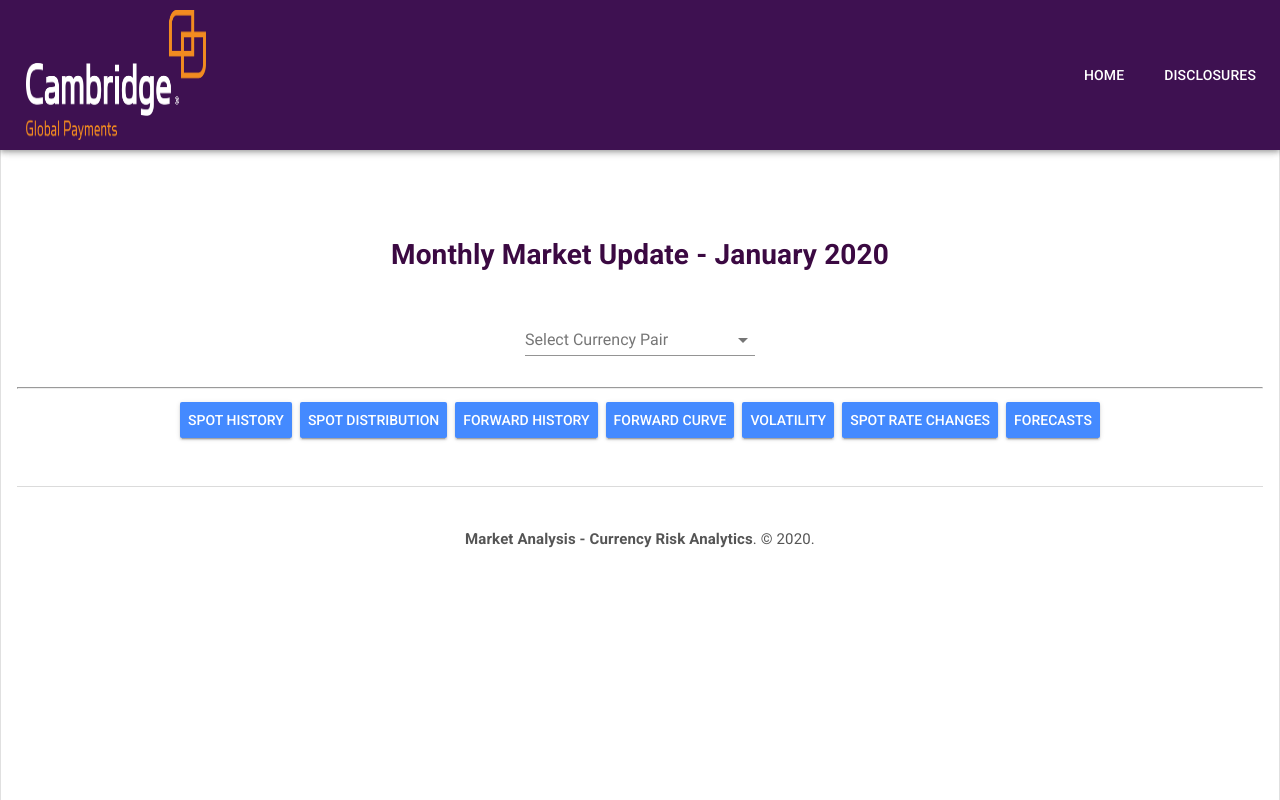
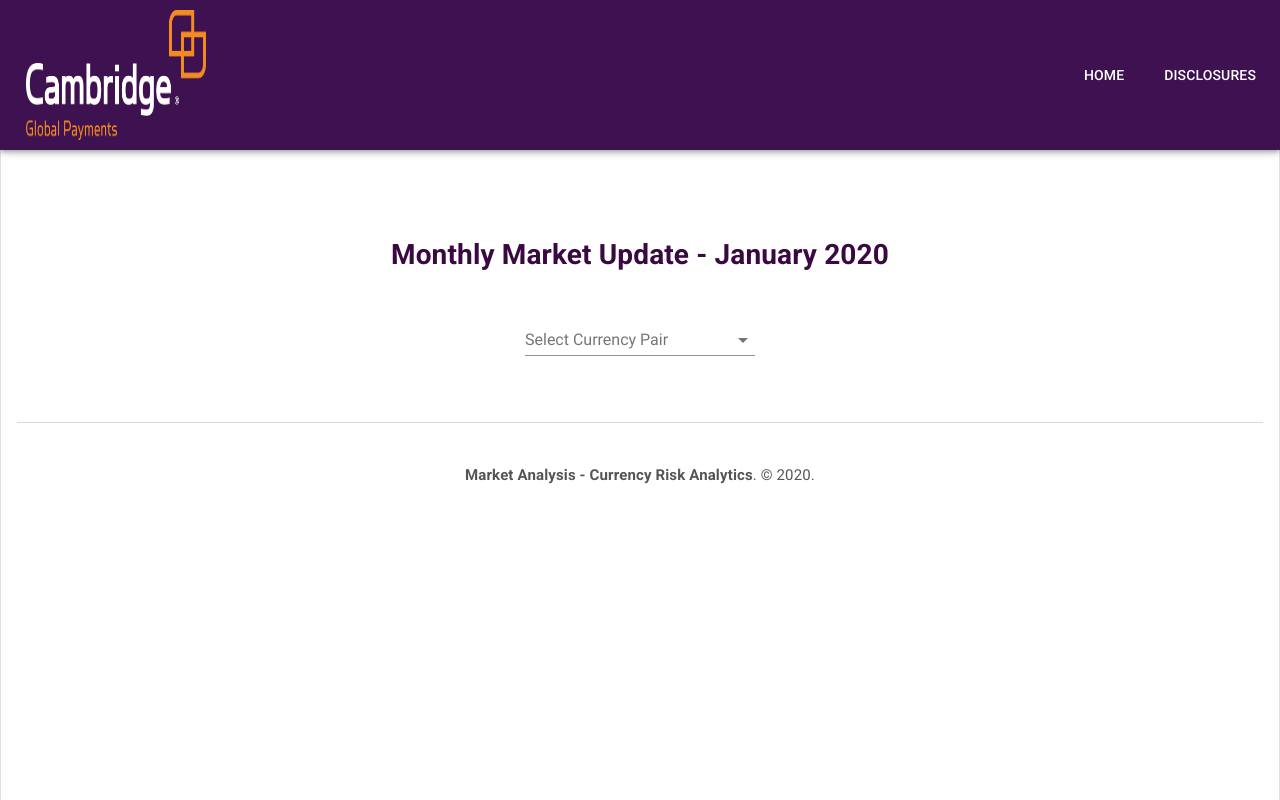
Before and after one commit to CambridgeFX/test-vue-plotly, a Vue app: page /#/ in a window 1280 px wide. Built offline with nearby package versions, Linux system fonts and the light colour scheme.

Commit message:
Resize DialogSpotMoves to fit into dialog window

```diff
--- a/src/components/MyPlotlyDialogs.vue
+++ b/src/components/MyPlotlyDialogs.vue
@@ -5,13 +5,12 @@
     <div class="md-layout md-gutter md-alignment-top-center">
       <div class="md-layout-item md-size-20">
         <MdField>
-          <MdSelect name="currpair" id="currpair" placeholder="Select Currency Pair" v-model="currPair">
+          <MdSelect name="currpair" id="currpair" placeholder="Select Currency Pair" v-model="currpair">
             <MdOption v-for="curr in currpairlist" :key="curr" :value="curr">{{ curr }}</MdOption>
           </MdSelect>
         </MdField>
       </div>
     </div>
-    <hr />
     <MdDialog :md-active.sync="showdialogspothist">
       <DialogSpotHist :title="charttype" :selectedCurr="currPair" />
     </MdDialog>
@@ -33,7 +32,10 @@
     <MdDialog :md-active.sync="showdialogforecastfan">
       <DialogForecastFan :title="charttype" :selectedCurr="currPair" />
     </MdDialog>
-    <MdButton class="md-primary md-raised" v-for="ch in currchartlist" :key="ch" @click="clickShowDialog(ch)">{{ ch }}</MdButton>
+    <div v-if="currpair != ''">
+      <hr />
+      <MdButton class="md-primary md-raised" v-for="ch in currchartlist" :key="ch" @click="clickShowDialog(ch)">{{ ch }}</MdButton>
+    </div>
   </div>
 </template>
 
@@ -72,13 +74,13 @@ export default {
       showdialogforecastfan: false,
       currchartlist: ['Spot History', 'Spot Distribution', 'Forward History', 'Forward Curve', 'Volatility', 'Spot Rate Changes', 'Forecasts'],
       charttype: '',
-      currPair: '',
+      currpair: '',
       currpairlist: ["AUDUSD", "CADJPY", "EURCAD", "EURGBP", "EURMXN", "EURUSD", "GBPCAD", "USDCAD"],
     }
   },
   methods: {
     clickShowDialog: function(mytitle) {
-      var pair = this.currPair;
+      var pair = this.currpair;
       if (pair != '') {
         this.charttype = mytitle;
         if (this.charttype == 'Spot History') {
--- a/src/components/dialogs/DialogSpotMoves.vue
+++ b/src/components/dialogs/DialogSpotMoves.vue
@@ -133,7 +133,7 @@ export default {
       chartlbl = selected + ' 1 Yr Spot Return History';
       this.cdataspotmoves = datacolhist;
       this.layoutspotmoves = {
-        height: 800,
+        height: 550,
         title: {
           text: chartlbl,
           font: {
```
